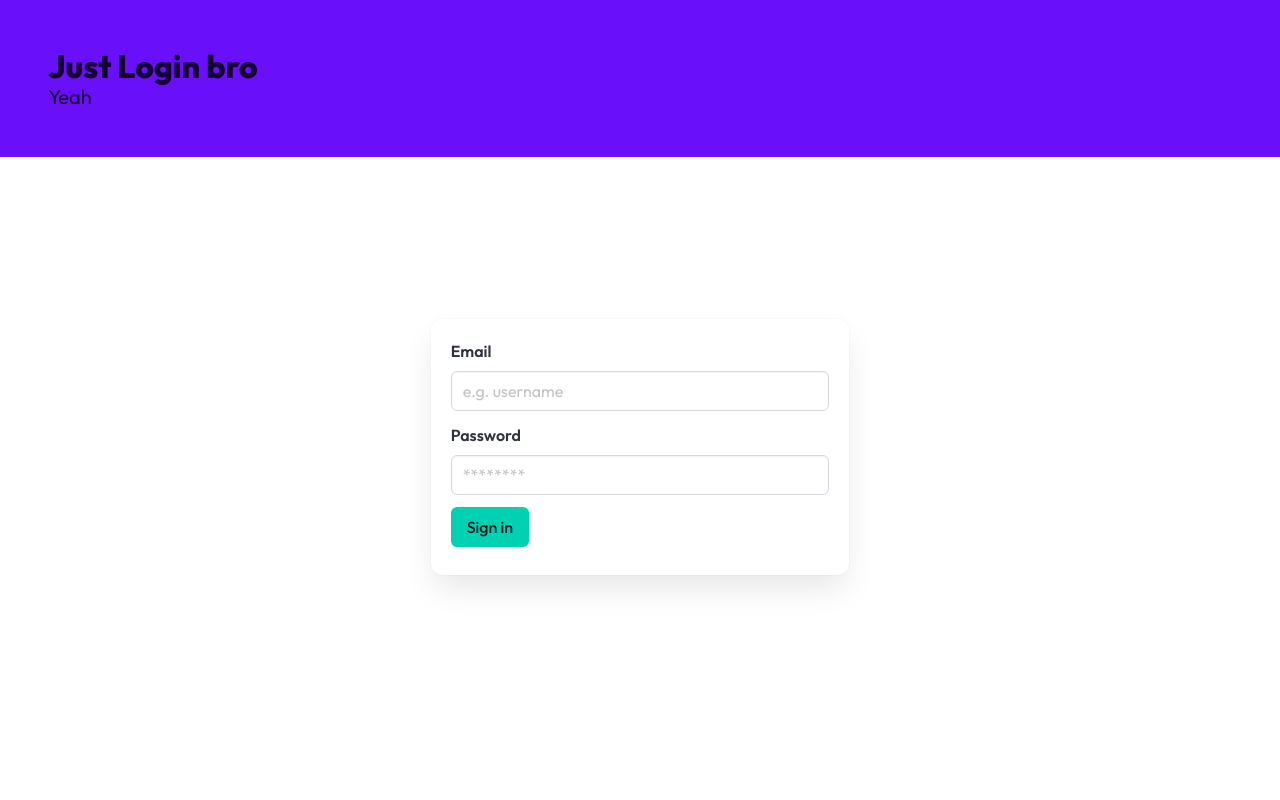
After one commit to JefersonDeLaCruz/Mop_Project, a Flask app: page /login in a window 1280 px wide. The commit adds this page. Run offline with Flask 3, Linux system fonts and the light colour scheme; some libraries are stand-ins or nearby versions.

Commit message:
ajustes en base.js, add login.html
-se realizo ajustes en base.js, ahora el cambio de tema funciona en todo el sitio en lugar de una sola pagina

-se agrego diseno basico a login

```diff
--- a/app/__init__.py
+++ b/app/__init__.py
@@ -7,6 +7,7 @@ from app.extensions import babel, get_local_lang
 def create_app():
 
     app = Flask(__name__)
+    app.secret_key = "777"
     babel.init_app(app, locale_selector=get_local_lang)
 
     from .routes import main
--- a/app/routes.py
+++ b/app/routes.py
@@ -1,11 +1,33 @@
-from flask import Blueprint, render_template
+from flask import Blueprint, render_template, redirect, request, session, url_for
 
 main = Blueprint("main", __name__)
 
 @main.route("/")
-def hello_world():
+def index():
+
+    username = session.get('username')
     data = {
         1: "avla que xopa",
-        2: "yeah xopa"
+        2: "yeah xopa",
+        3: username
     }
     return render_template("index.html", data=data)
+
+@main.route("/login", methods=["GET", "POST"])
+def login():
+
+    if request.method == 'POST':
+        username = request.form['username']
+        session['username'] = username
+        return redirect(url_for("main.index"))
+
+    return render_template("login.html")
+
+
+@main.route("/idioma/<lang_code>")
+def idioma(lang_code):
+    if lang_code not in ["en", "es"]:
+        lang_code = "es"
+    session["lang"] = lang_code
+
+    return redirect(url_for("main.index"))
--- a/app/static/js/base.js
+++ b/app/static/js/base.js
@@ -1,61 +1,58 @@
+const toggleBtn = document.getElementById("toggle-theme");
+const htmlEl = document.documentElement;
+const iconEl = document.getElementById("theme-icon");
+const themeAttr = "data-theme";
 
+function applyTheme() {
+  const savedTheme = localStorage.getItem("theme") || "light";
 
-document.addEventListener('DOMContentLoaded', () => {
+  htmlEl.setAttribute(themeAttr, savedTheme);
 
-  // Get all "navbar-burger" elements
-  const $navbarBurgers = Array.prototype.slice.call(document.querySelectorAll('.navbar-burger'), 0);
+  if (iconEl) {
+    if (savedTheme === "dark") {
+      iconEl.classList.add("fa-sun");
+      iconEl.classList.remove("fa-moon");
+    } else {
+      iconEl.classList.remove("fa-sun");
+      iconEl.classList.add("fa-moon");
+    }
+  }
+}
 
-  // Add a click event on each of them
-  $navbarBurgers.forEach( el => {
-    el.addEventListener('click', () => {
+document.addEventListener("DOMContentLoaded", () => {
+  applyTheme();
 
-      // Get the target from the "data-target" attribute
+  const $navbarBurgers = Array.prototype.slice.call(
+    document.querySelectorAll(".navbar-burger"), 0
+  );
+
+  $navbarBurgers.forEach((el) => {
+    el.addEventListener("click", () => {
       const target = el.dataset.target;
       const $target = document.getElementById(target);
-
-      // Toggle the "is-active" class on both the "navbar-burger" and the "navbar-menu"
-      el.classList.toggle('is-active');
-      $target.classList.toggle('is-active');
-
+      el.classList.toggle("is-active");
+      $target.classList.toggle("is-active");
     });
   });
-
 });
 
-
-
-const toggleBtn = document.getElementById("toggle-theme");
-const htmlEl = document.documentElement;
-// const darkClass = "theme-dark";
-const themeAttr = "data-theme";
-// const Attr = "data-theme";
-
-// Inicializar tema según localStorage
-const savedTheme = localStorage.getItem("theme");
-if (savedTheme === "dark") {
-//   htmlEl.classList.add(darkClass);
-  htmlEl.setAttribute(themeAttr, "dark");
-} else {
-
-    //   htmlEl.classList.remove(darkClass);
-    //   htmlEl.removeAttribute(darkAttr);
-    htmlEl.setAttribute(themeAttr, "light")
-
-}
-
-// Lógica para alternar tema
-toggleBtn.addEventListener("click", () => {
-//   const isDark = htmlEl.classList.contains(darkClass);
-  const theme = htmlEl.getAttribute(themeAttr);
-
-  if (theme == "dark") {
-    // htmlEl.classList.remove(darkClass);
-    // htmlEl.removeAttribute(darkAttr);
-    htmlEl.setAttribute(themeAttr, "light")
-    localStorage.setItem("theme", "light");
-  } else {
-    // htmlEl.classList.add(darkClass);
-    htmlEl.setAttribute(themeAttr, "dark");
-    localStorage.setItem("theme", "dark");
+// Aplica el tema incluso cuando el usuario usa los botones "atrás" o "adelante"
+window.addEventListener("pageshow", (event) => {
+  if (
+    event.persisted ||
+    performance.getEntriesByType("navigation")[0].type === "back_forward"
+  ) {
+    applyTheme();
   }
 });
+
+// Manejar toggle del tema
+if (toggleBtn) {
+  toggleBtn.addEventListener("click", () => {
+    const currentTheme = htmlEl.getAttribute(themeAttr);
+    const newTheme = currentTheme === "dark" ? "light" : "dark";
+
+    localStorage.setItem("theme", newTheme);
+    applyTheme();
+  });
+}
--- a/app/static/styles/base.css
+++ b/app/static/styles/base.css
@@ -9,4 +9,30 @@
 
 :root{
     --bulma-family-primary: "Outfit", sans-serif;
+
+    --bulma-info-h: 263deg;
+    --bulma-info-s: 96%;
+    --bulma-info-l: 52%;
 }
+
+body{
+    min-height: 100dvh;
+}
+
+.rows-3{
+    grid-template-rows: 150px 1fr 50px;
+}
+
+.form-login{
+
+    grid-row-start: 2;
+    /* grid-column-start: 2/; */
+
+}
+
+@media screen and (min-width: 1024px) {
+    /* Tus estilos aquí */
+    .form-login{
+        grid-column-start: 2;
+    }
+}
--- a/app/templates/base.html
+++ b/app/templates/base.html
@@ -1,15 +1,18 @@
 <!DOCTYPE html>
-<html lang="en">
+
+<html lang="en" data-theme>
 <head>
     <meta charset="UTF-8">
     <meta name="viewport" content="width=device-width, initial-scale=1.0">
-    <title>{% block title %} {% endblock %}</title>
+    <title>{% block title %} Veamos {% endblock %}</title>
     <link rel="stylesheet" href="{{ url_for('static', filename='styles/base.css')}}">
+    <script src="https://kit.fontawesome.com/1de6e85594.js" crossorigin="anonymous"></script>
+</head>
 
-</head>
+
 <body>
-
-    <nav class="navbar is-danger" role="navigation" aria-label="main navigation">
+    {% block nav %}
+        <nav class="navbar is-info" role="navigation" aria-label="main navigation">
             <div class="navbar-brand">
                 <a class="navbar-item" href="">
                     <!-- <svg width="640" height="160" viewBox="0 0 640 160" fill="none" xmlns="http://www.w3.org/2000/svg">
@@ -65,7 +68,16 @@
 
                 <div class="navbar-end">
                     <div class="navbar-item">
+
+                        <span class="button is-ghost is-medium" id="toggle-theme" style="text-decoration: none;">
+                            <span class="icon">
+                                <i class="fa solid fa-moon" id="theme-icon"></i>
+                            </span>
+                            <!-- <span></span> -->
+                        </span>
+
                         <div class="buttons">
+                            <!-- <a class="button is-info is-outlined fa-solid fa-moon is-focused"></a> -->
                             <a class="button is-primary">
                                 <strong>Registrarse</strong>
                             </a>
@@ -77,9 +89,11 @@
                 </div>
             </div>
         </nav>
+    {% endblock %}
 
-    <main class="is-size-3">{% block main %}{% endblock %}</main>
+    <main class="is-size-3">{% block main %}avla{% endblock %}</main>
     <footer></footer>
     <script src="{{ url_for('static', filename='js/base.js')}}"></script>
 </body>
+
 </html>
--- /dev/null
+++ b/app/templates/login.html
@@ -0,0 +1,46 @@
+{% extends './base.html' %}
+
+{% block title %}Login{% endblock %}
+
+
+{% block nav %}
+<section class="hero is-info">
+    <div class="hero-body">
+        <p class="title">Just Login bro</p>
+        <p class="subtitle">Yeah</p>
+    </div>
+</section>
+
+{% endblock %}
+
+
+
+
+
+{% block main %}
+    <div class="fixed-grid has-1-cols has-3-cols-desktop">
+        <div class="grid rows-3">
+
+            <div class="form-login">
+                <form class="box" method="post">
+                    <div class="field">
+                        <label class="label">Email</label>
+                        <div class="control">
+                            <input class="input" type="text" name="username" placeholder="e.g. username" />
+                        </div>
+                    </div>
+
+                    <div class="field">
+                        <label class="label">Password</label>
+                        <div class="control">
+                            <input class="input" type="password" name="password" placeholder="********" />
+                        </div>
+                    </div>
+
+                    <button class="button is-primary" type="submit">Sign in</button>
+                </form>
+            </div>
+
+        </div>
+    </div>
+{% endblock %}
```
Also changed, not shown: app/extensions.py (+8 -7 lines), app/templates/index.html (+13 -4 lines), 1 other file. Lines whose indentation alone changed are shown as unchanged.
